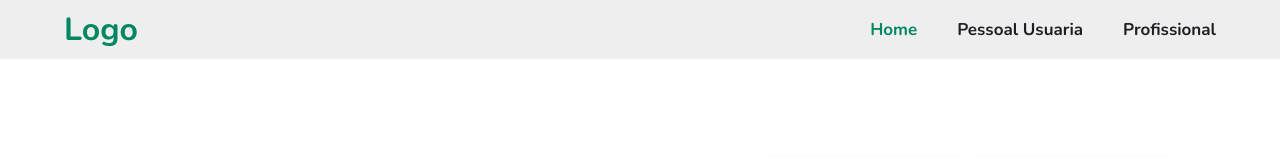
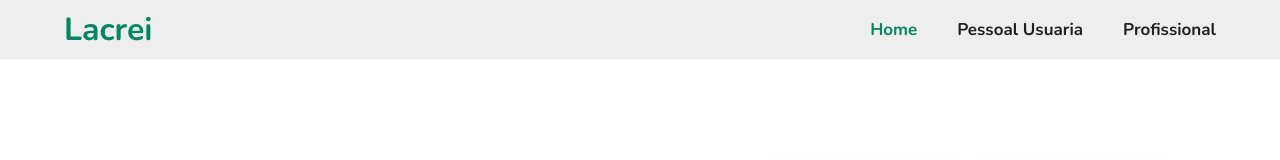
Before and after one commit to ganimedes96/technical-challenge, a React (Vite) app: page / in a window 1280 px wide. Shown: the top 160 px of the page. Built offline with nearby package versions, Linux system fonts and the light colour scheme.

Commit message:
Refactor: Titulo da logo alterada

```diff
--- a/src/components/Header/index.tsx
+++ b/src/components/Header/index.tsx
@@ -5,7 +5,7 @@ export const Header = () => {
     return (
         <HeaderContainer>
             <HeaderContent>
-                <h2>Logo</h2>
+                <h2>Lacrei</h2>
                 <nav>
                     <NavLink to='/' title='Home'>
                         <h3>Home</h3>
```
